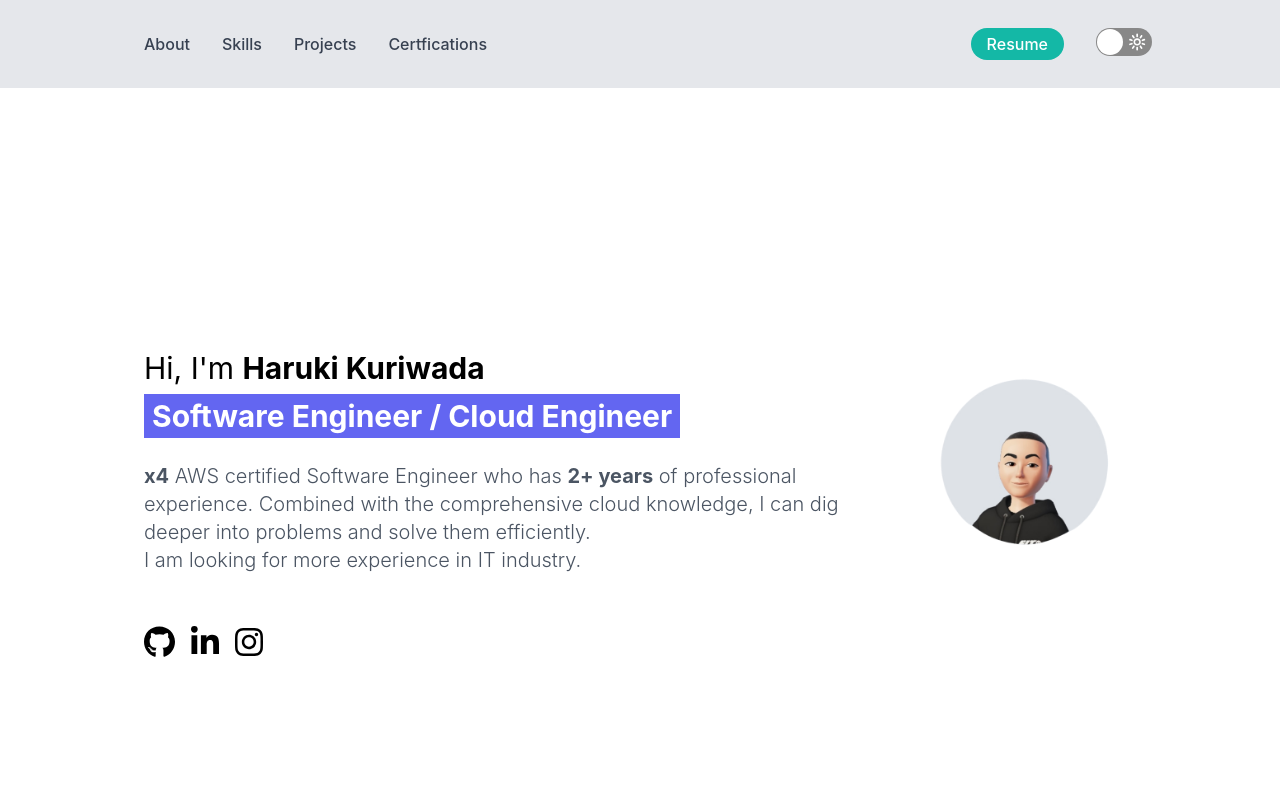
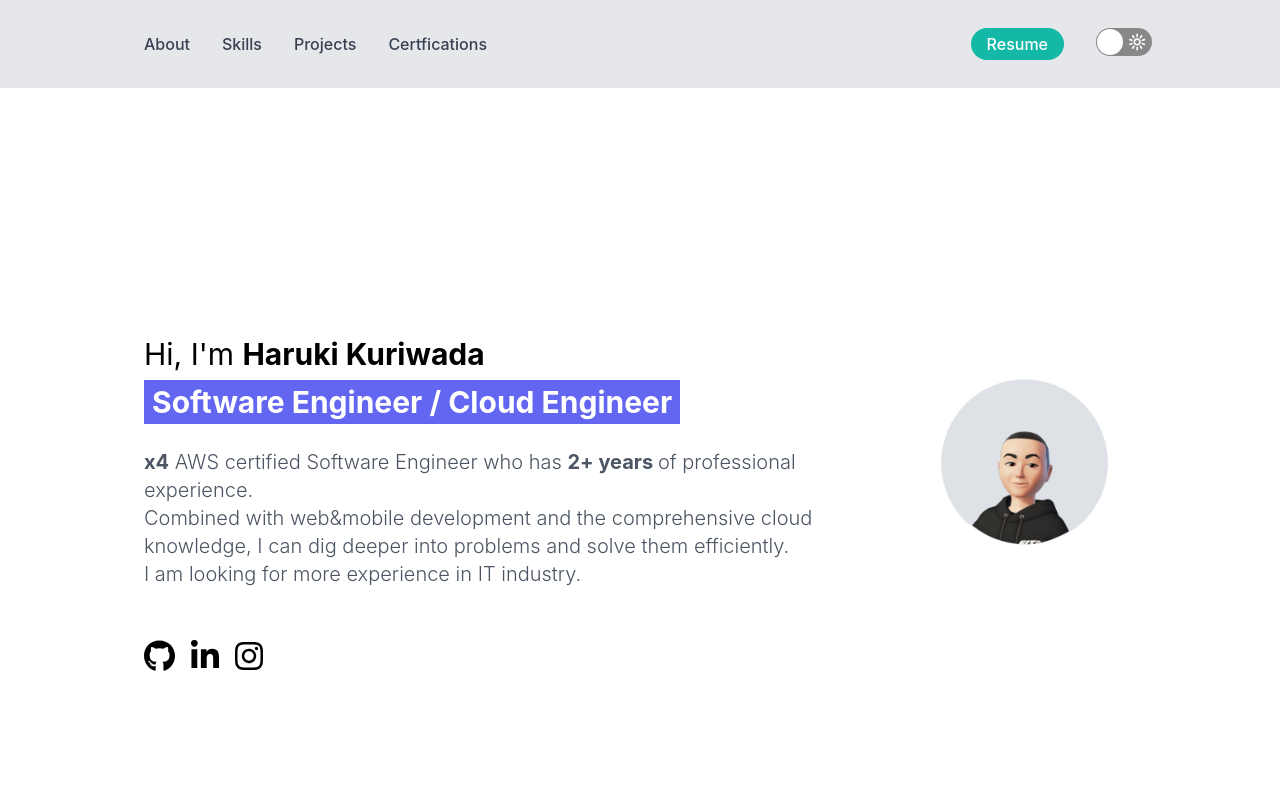
Before and after one commit to kuri-sun/customizable-portfolio, a React (Create React App) app: page / in a window 1280 px wide. Shown: the top 800 px of the page. Built offline with nearby package versions, Linux system fonts and the light colour scheme.

Commit message:
Changed the Hiro statement

```diff
--- a/src/components/Hiro.js
+++ b/src/components/Hiro.js
@@ -45,9 +45,11 @@ export default function Hiro(props) {
                 }`}
               >
                 <strong className="font-bold">x4</strong> AWS certified Software
-                Engineer who has <strong className="font-bold">2+ years</strong>{" "}
-                of professional experience. Combined with the comprehensive
-                cloud knowledge, I can dig deeper into problems and solve them
+                Engineer who has{" "}
+                <strong className="font-bold">2+ years </strong>
+                of professional experience. <br />
+                Combined with web&mobile development and the comprehensive cloud
+                knowledge, I can dig deeper into problems and solve them
                 efficiently.
                 <br /> I am looking for more experience in IT industry.
               </p>
```
